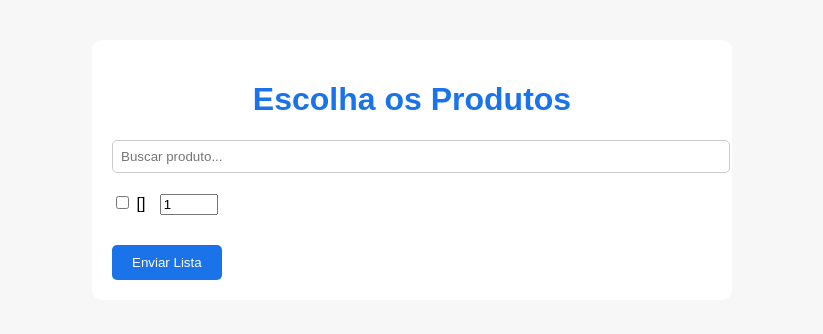
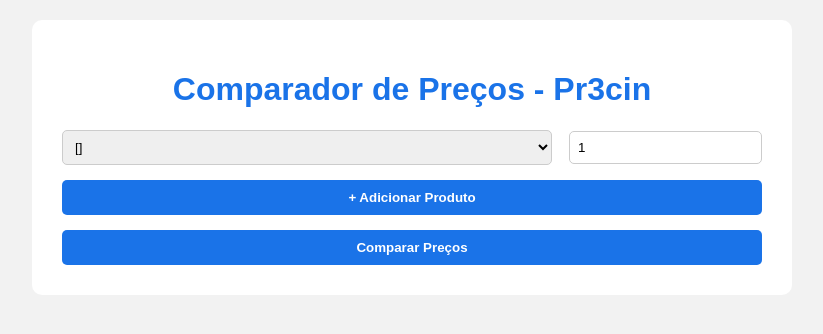
Before and after one commit to costavalmir/Pr3cin5.0, a Flask app: template templates/index.html in a window 1280 px wide. Shown: the top 334 px of the page, without its empty margins (228-1051 px from the left). Run offline with Flask 3, Linux system fonts and the light colour scheme; the template is opened without the code that fills it: most values are stand-ins (such as "Sample title", 1, 10 or a date in 2020); parts of the project's set-up code (start-up, migrations or seed data) failed here and were passed over.

Commit message:
Update index.html

```diff
--- a/templates/index.html
+++ b/templates/index.html
@@ -1,45 +1,72 @@
-
 <!DOCTYPE html>
 <html lang="pt-br">
 <head>
     <meta charset="UTF-8">
-    <title>Pr3cin - Escolha seus produtos</title>
+    <title>Pr3cin - Comparador de Preços</title>
     <style>
-        body { font-family: Arial; margin: 40px; background: #f7f7f7; }
-        .produto { margin-bottom: 10px; }
-        .container { max-width: 600px; margin: auto; background: white; padding: 20px; border-radius: 10px; }
+        body { font-family: Arial; background: #f2f2f2; margin: 0; padding: 20px; }
+        .container { max-width: 700px; margin: auto; background: white; padding: 30px; border-radius: 10px; }
         h1 { text-align: center; color: #1a73e8; }
-        input[type="submit"] { margin-top: 20px; padding: 10px 20px; background: #1a73e8; color: white; border: none; border-radius: 5px; cursor: pointer; }
-        input[type="number"] { width: 50px; margin-left: 10px; }
-        input[type="text"] { width: 100%; padding: 8px; margin-bottom: 20px; border: 1px solid #ccc; border-radius: 5px; }
+        form { display: flex; flex-direction: column; gap: 15px; }
+        .item-row { display: flex; justify-content: space-between; align-items: center; }
+        select, input[type="number"] {
+            padding: 8px;
+            border-radius: 5px;
+            border: 1px solid #ccc;
+            width: 70%;
+        }
+        input[type="number"] {
+            width: 25%;
+        }
+        button {
+            padding: 10px;
+            background-color: #1a73e8;
+            color: white;
+            border: none;
+            border-radius: 5px;
+            cursor: pointer;
+            font-weight: bold;
+        }
+        button:hover {
+            background-color: #1558b0;
+        }
     </style>
-    <script>
-        function filtrarProdutos() {
-            const filtro = document.getElementById("filtro").value.toLowerCase();
-            const produtos = document.querySelectorAll(".produto");
-
-            produtos.forEach(p => {
-                const texto = p.innerText.toLowerCase();
-                p.style.display = texto.includes(filtro) ? "block" : "none";
-            });
-        }
-    </script>
 </head>
 <body>
     <div class="container">
-        <h1>Escolha os Produtos</h1>
-        <input type="text" id="filtro" onkeyup="filtrarProdutos()" placeholder="Buscar produto...">
+        <h1>Comparador de Preços - Pr3cin</h1>
+        <form method="POST" action="/resultado">
+            <div id="itens">
+                <div class="item-row">
+                    <select name="produto">
+                        {% for produto in produtos %}
+                            <option value="{{ produto }}">{{ produto }}</option>
+                        {% endfor %}
+                    </select>
+                    <input type="number" name="quantidade" min="1" value="1" required>
+                </div>
+            </div>
 
-        <form method="post" action="/resultado">
-            {% for produto in produtos %}
-                <div class="produto">
-                    <input type="checkbox" name="produto" value="{{ produto }}">
-                    {{ produto }}
-                    <input type="number" name="quantidade" min="1" value="1">
-                </div>
-            {% endfor %}
-            <input type="submit" value="Enviar Lista">
+            <button type="button" onclick="adicionarItem()">+ Adicionar Produto</button>
+            <button type="submit">Comparar Preços</button>
         </form>
     </div>
+
+    <script>
+        function adicionarItem() {
+            const container = document.getElementById("itens");
+            const itemRow = document.createElement("div");
+            itemRow.className = "item-row";
+            itemRow.innerHTML = `
+                <select name="produto">
+                    {% for produto in produtos %}
+                        <option value="{{ produto }}">{{ produto }}</option>
+                    {% endfor %}
+                </select>
+                <input type="number" name="quantidade" min="1" value="1" required>
+            `;
+            container.appendChild(itemRow);
+        }
+    </script>
 </body>
 </html>
```
